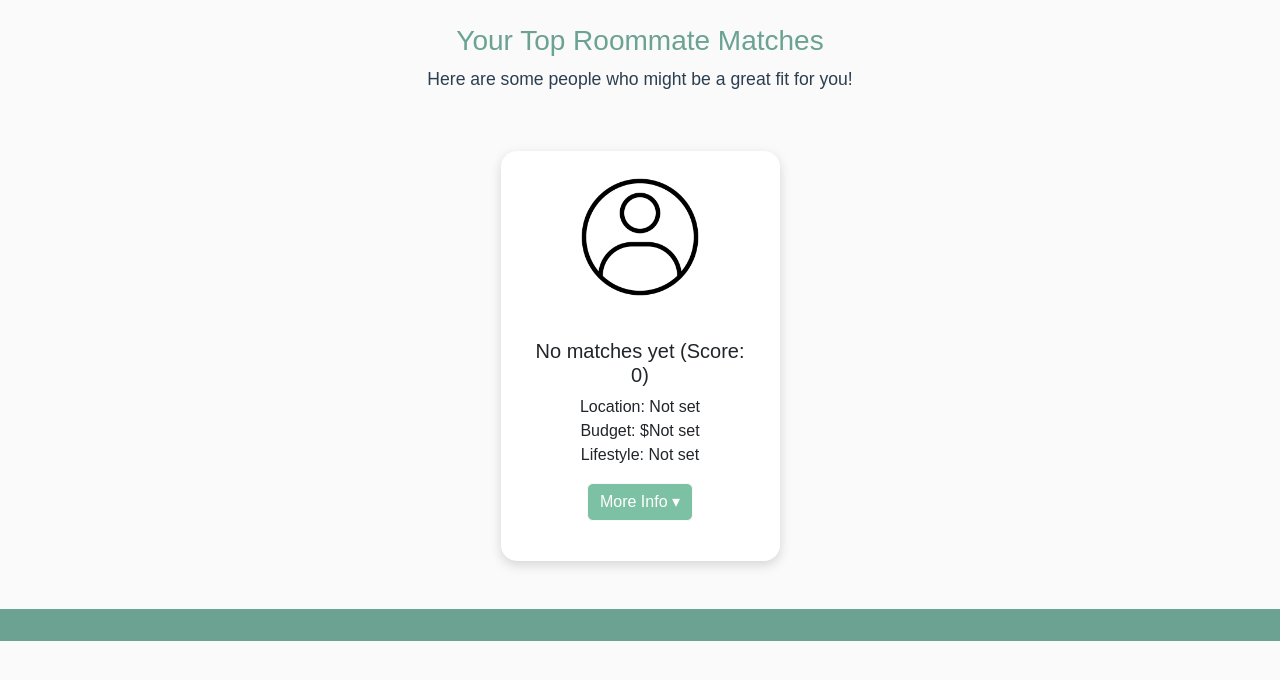
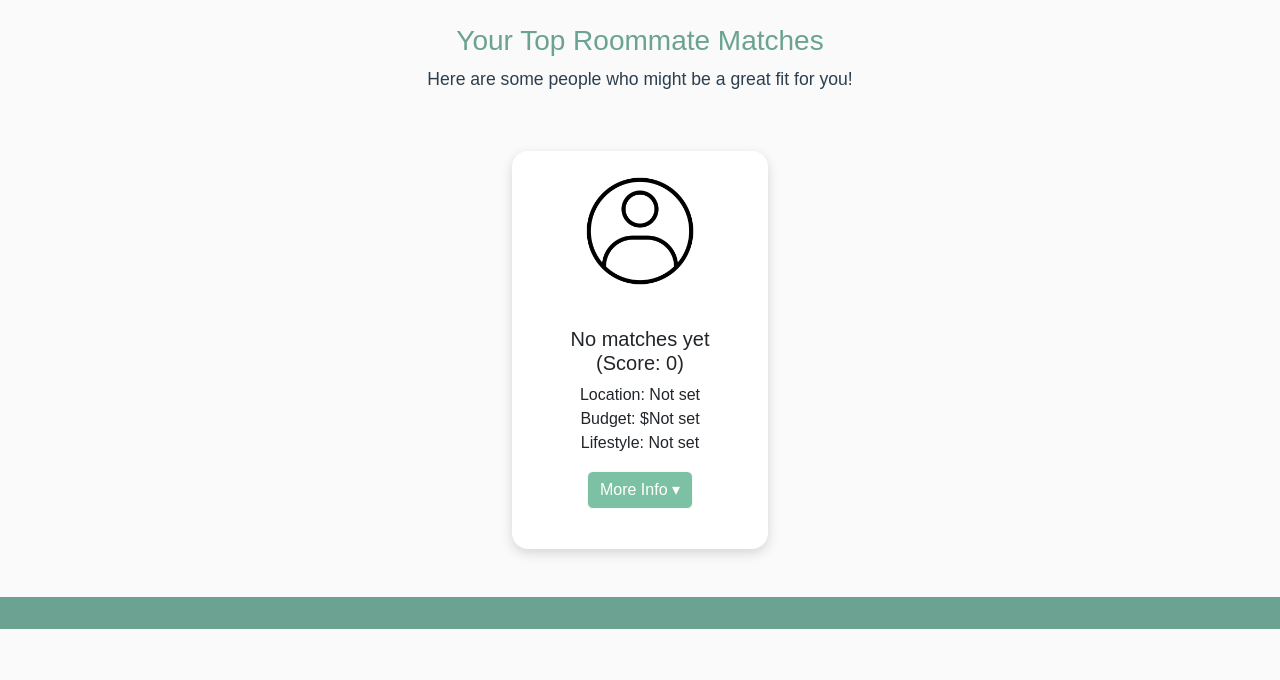
Before and after one commit to annaleenersten/RoomSync, a Flask app: page /matches in a window 1280 px wide. Shown: the part 57-737 px from the top of the page. Run offline with Flask 3, Linux system fonts and the light colour scheme; the visitor is signed in with stand-in values (Sample User, id 1); data comes from the database, SQL or seed files in the repository; data that the repository does not hold is empty; some web fonts are replaced.

Commit message:
changed card width

```diff
--- a/code/frontend/templates/matches.html
+++ b/code/frontend/templates/matches.html
@@ -31,7 +31,7 @@
 
     {% for match in ranked %}
         {% if match.profile %}
-        <div class="card mt-2" id="matchCard" style="max-width: 18rem; border-radius: 1rem;">
+        <div class="card mt-2" id="matchCard" style="max-width: 16rem; border-radius: 1rem;">
 
             <img
                 src="{{ url_for('static', filename='userIcon.jpg') }}"
@@ -135,4 +135,5 @@
 </script>
 
 </body>
+
 </html>
```
